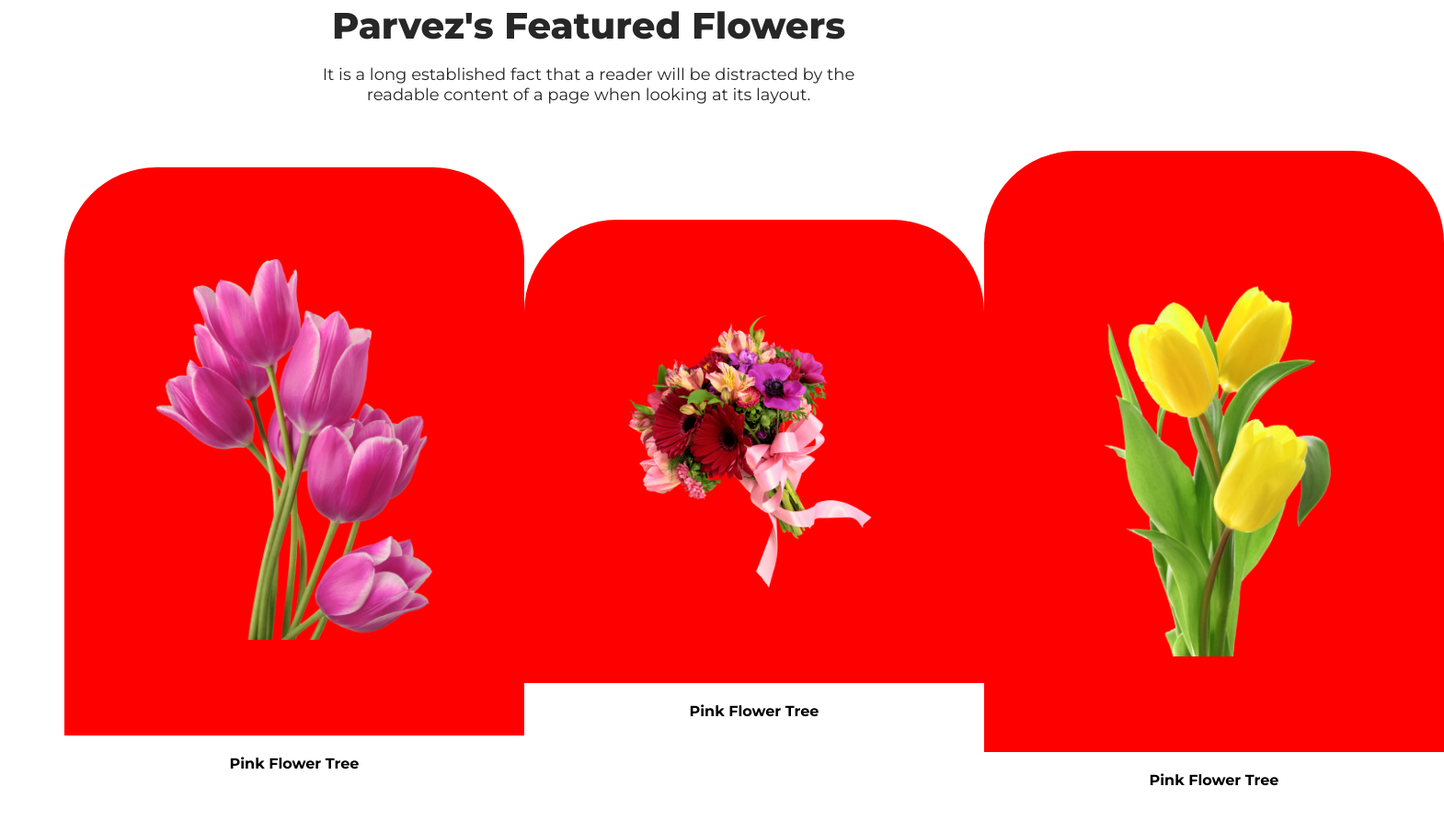
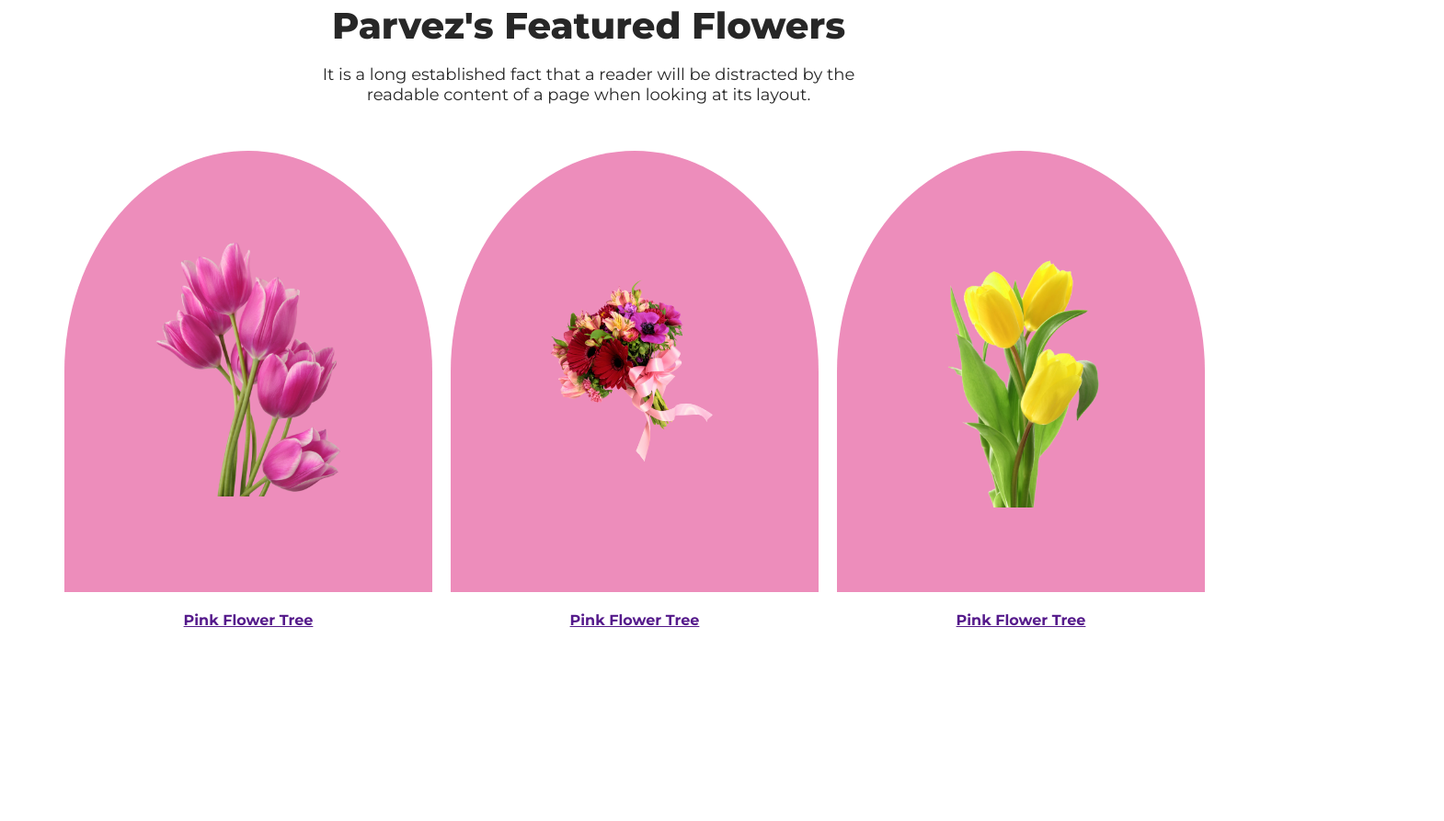
Before and after one commit to devparvez/flower-shop-assignment, a plain HTML site: page index.html in a window 1280 px wide. Shown: the part 889-1782 px from the top of the page at 92% size, 1570 px wide, since content can reach past the window. After the commit the page ends 1695 px from the top, so only its background shows below. Drawn offline with Linux system fonts and the light colour scheme.

Commit message:
featured is done

```diff
--- a/index.html
+++ b/index.html
@@ -40,21 +40,21 @@
                         <img src="Flower Asset/pngwing 6.png" alt="">
                     </div>
                     <h4 class="featured-title text-center">
-                        Pink Flower Tree
+                        <a href="">Pink Flower Tree</a>
                     </h4>
                 </div>
                 <div class="featured-flower-sm">
-                    <div class="img-box">
+                    <div class="img-box" id="image-equal">
                         <img src="Flower Asset/pngwing 5.png" alt="">
                     </div>
                     <h4 class="featured-title text-center">
-                        Pink Flower Tree
+                        <a href="">Pink Flower Tree</a>
                     </h4>
                 </div>
                 <div class="featured-flower-sm">
-                    <div class="img-box"><img src="Flower Asset/pngwing 7.png" alt=""></div>
+                    <div class="img-box" id="image-equ"><img src="Flower Asset/pngwing 7.png" alt=""></div>
                     <h4 class="featured-title text-center">
-                        Pink Flower Tree
+                       <a href=""> Pink Flower Tree</a>
                     </h4>
                 </div>
             </div>
--- a/styles/flower.css
+++ b/styles/flower.css
@@ -50,6 +50,7 @@ header{
 /* flower's featured styles */
 .flowers-featured{
     margin-top:80px;
+    margin-bottom:100px;
 }
 .flower-featured-content{
     margin:50px auto;
@@ -64,13 +65,20 @@ header{
     justify-content: space-between;
     max-width: 1140px;
     margin:20px auto;
+    gap:20px;
 }
 .img-box{
-    background-color: red;
-    border-radius: 100px 100px 0 0;
+    background-color:#ed8dbb;
+    border-radius: 50% 50% 0 0;
     padding:100px;
 }
 .img-box img{
-    width:300px;
+    width:200px;
 
 }
+#image-equal{
+  padding:138px 100px;
+}
+#image-equ{
+  padding:88px 100px;
+}
```
